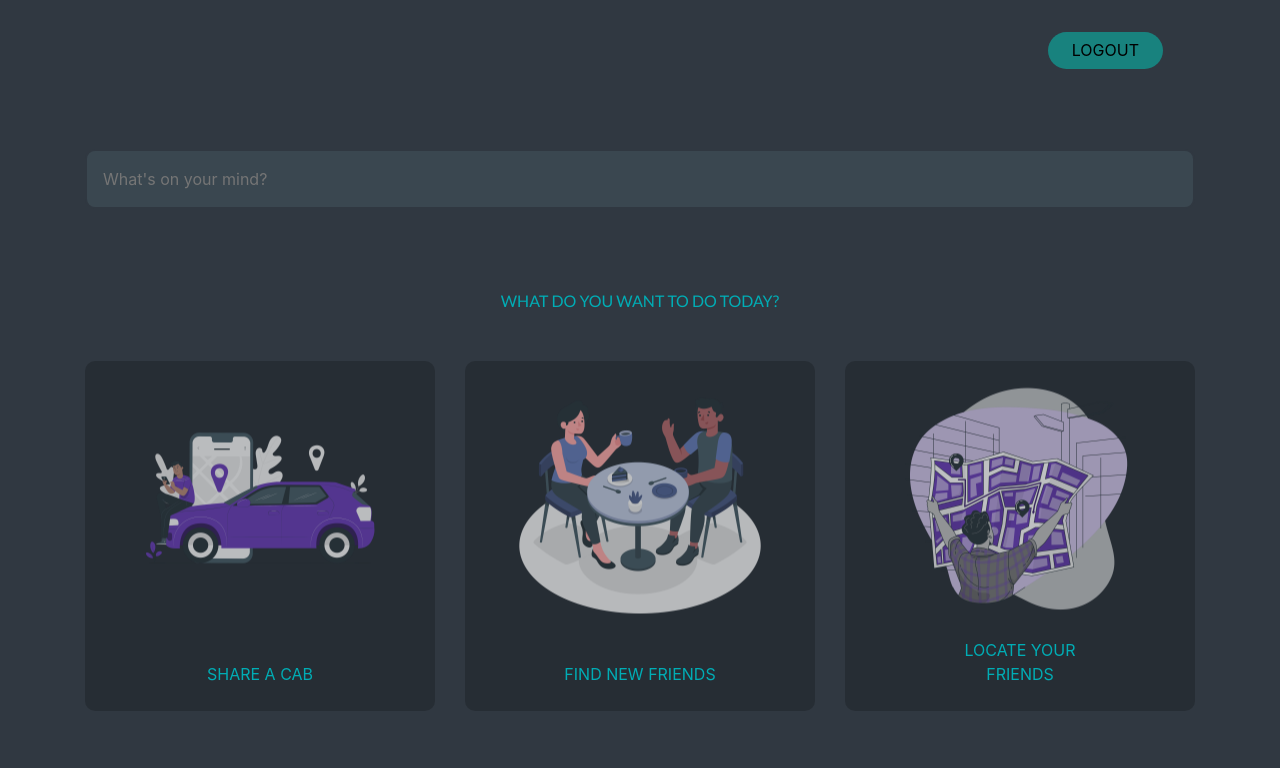
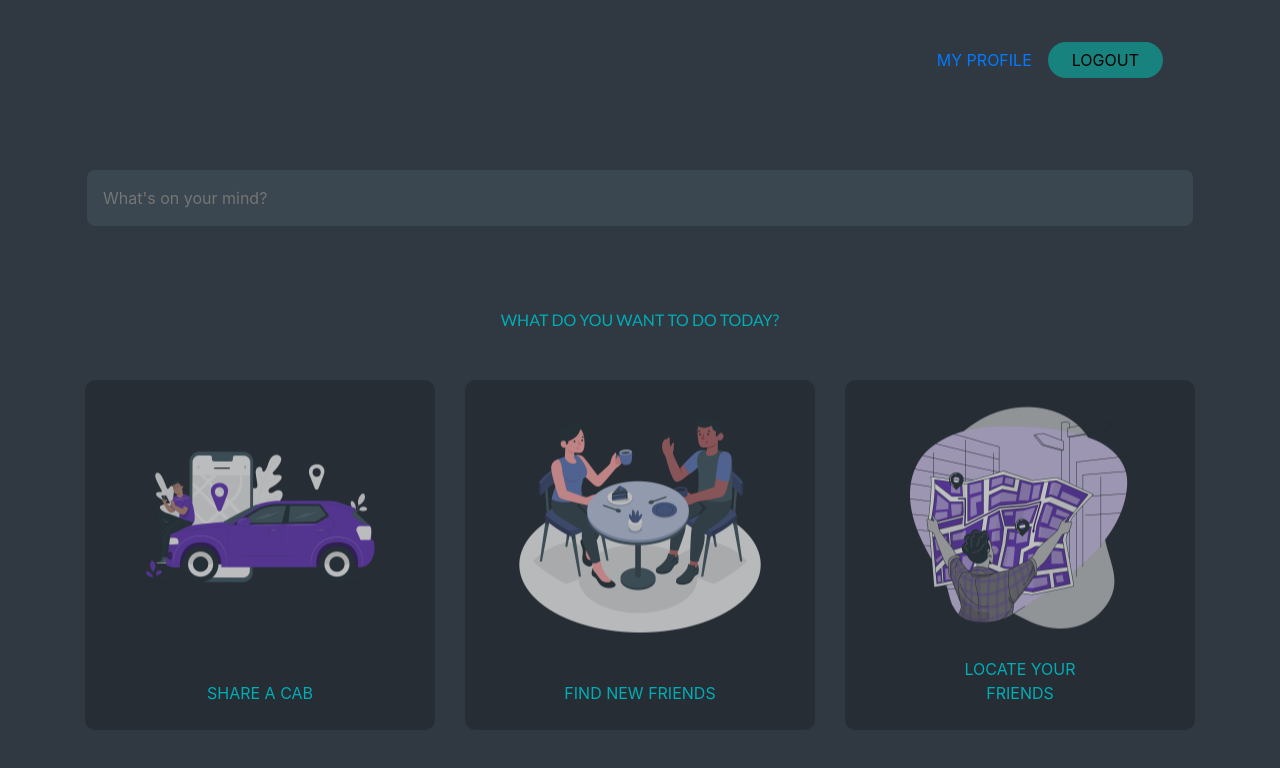
Before and after one commit to prajneya/SocialIIIT, a React (Create React App) app in the folder socialite/: page /dashboard in a window 1280 px wide. Shown: the top 768 px of the page. Built offline with nearby package versions, Linux system fonts and the light colour scheme; sample sign-in values are in the browser's storage.

Commit message:
fix: add profile navigation

```diff
--- a/socialite/src/ApolloProvider.js
+++ b/socialite/src/ApolloProvider.js
@@ -42,7 +42,7 @@ export default (
             <LoginRoute exact path="/register" component={Register} exact/>
             <AuthRoute exact path="/dashboard" component={Dashboard} exact/>
             <AuthRoute exact path="/recommend" component={Recommend} exact/>
-            <LoginRoute exact path="/profile" component={Profile} exact/>
+            <AuthRoute exact path="/profile" component={Profile} exact/>
           </Switch>
         </div>
     </BrowserRouter>
--- a/socialite/src/components/Dashboard/Dashboard.css
+++ b/socialite/src/components/Dashboard/Dashboard.css
@@ -6,6 +6,11 @@
 	text-align: right;
 }
 
+.a-nav-right a{
+	display: inline-block;
+	text-align: right;
+	margin: 1rem;
+}
 .rounded{
 	padding: 0.4rem 1.5rem;
 	border-radius: 25px !important;
--- a/socialite/src/components/Dashboard/Dashboard.js
+++ b/socialite/src/components/Dashboard/Dashboard.js
@@ -14,16 +14,16 @@ function Dashboard(props){
 		props.history.push('/')
 	}
 
-	function recommendFriend()
-    {
-        props.history.push('/recommend')
-    }
+	function recommendFriend(){
+            props.history.push('/recommend')
+      }
 
 	return (
             <>
       		<div className="container">
       			<div className="authenticate-nav">
       				<div className="a-nav-right">
+                                    <a href="/profile">MY PROFILE</a>
       					<button className="rounded" onClick={logUserOut}>LOGOUT</button>
       				</div>
       			</div>
```
Also changed, not shown: 1 other file (tests, documents, lock files or other folders).
